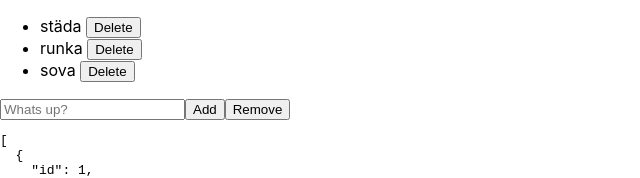
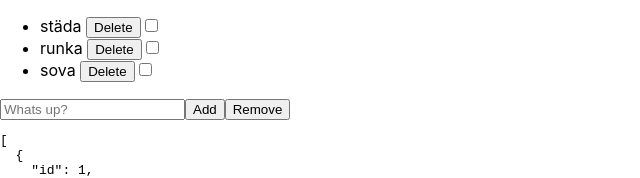
Before and after one commit to Lolauus/todo-app, a React (Create React App) app: page / in a window 1280 px wide. Shown: the top 178 px of the page, without its empty margins (0-640 px from the left). Built offline with nearby package versions, Linux system fonts and the light colour scheme.

Commit message:
Added remove all key

```diff
--- a/src/App.js
+++ b/src/App.js
@@ -1,4 +1,5 @@
 import ToDoList from "./Components/todos/ToDoList";
+import "./Styling/App.css";
 import { useState } from "react";
 function App() {
   const initialList = [
--- a/src/Components/todos/ToDoList.js
+++ b/src/Components/todos/ToDoList.js
@@ -2,8 +2,9 @@ import "../../Styling/ToDoList.css";
 
 function ToDoList(props) {
   const todoTasks = props.tasks.map((n) => (
-    <li key={n.id}>
+    <li name="notcomplete" key={n.id}>
       {n.title} <button onClick={() => props.handleRemove(n.id)}>Delete</button>
+      <input type="checkbox" name="check"></input>
     </li>
   ));
 
--- a/src/Styling/ToDoList.css
+++ b/src/Styling/ToDoList.css
@@ -1,3 +1,6 @@
 .completed {
   text-decoration: line-through;
 }
+.notcomplete {
+  text-decoration: none;
+}
```
